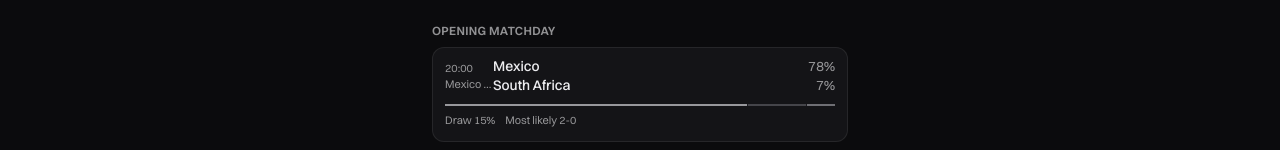
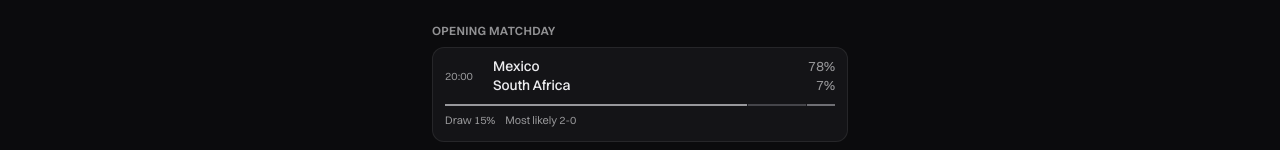
Before and after one commit to jonahanton/wolves-ai, a Next.js app in the folder web/: page /live in a window 1280 px wide. Shown: the part 177-327 px from the top of the page. Built offline with nearby package versions, Linux system fonts and the light colour scheme; no server answers; a web font is replaced by a local one.

Commit message:
Keep the match row status column to the kickoff time

```diff
--- a/web/src/components/live/match-list.tsx
+++ b/web/src/components/live/match-list.tsx
@@ -24,10 +24,7 @@
   const forecast = fixture.forecast;
   return (
     <div className="grid h-14 grid-cols-[48px_minmax(0,1fr)_52px] items-center px-3">
-      <div className="flex flex-col text-[11px] text-muted-foreground">
-        <span>{formatKickoffTime(fixture.date)}</span>
-        <span className="truncate">{fixture.city}</span>
-      </div>
+      <div className="text-[11px] text-muted-foreground">{formatKickoffTime(fixture.date)}</div>
       <div className="flex min-w-0 flex-col gap-0.5 text-sm leading-tight">
         <TeamName id={fixture.homeId} name={fixture.homeName} onSelect={onSelectTeam} />
         <TeamName id={fixture.awayId} name={fixture.awayName} onSelect={onSelectTeam} />
```
